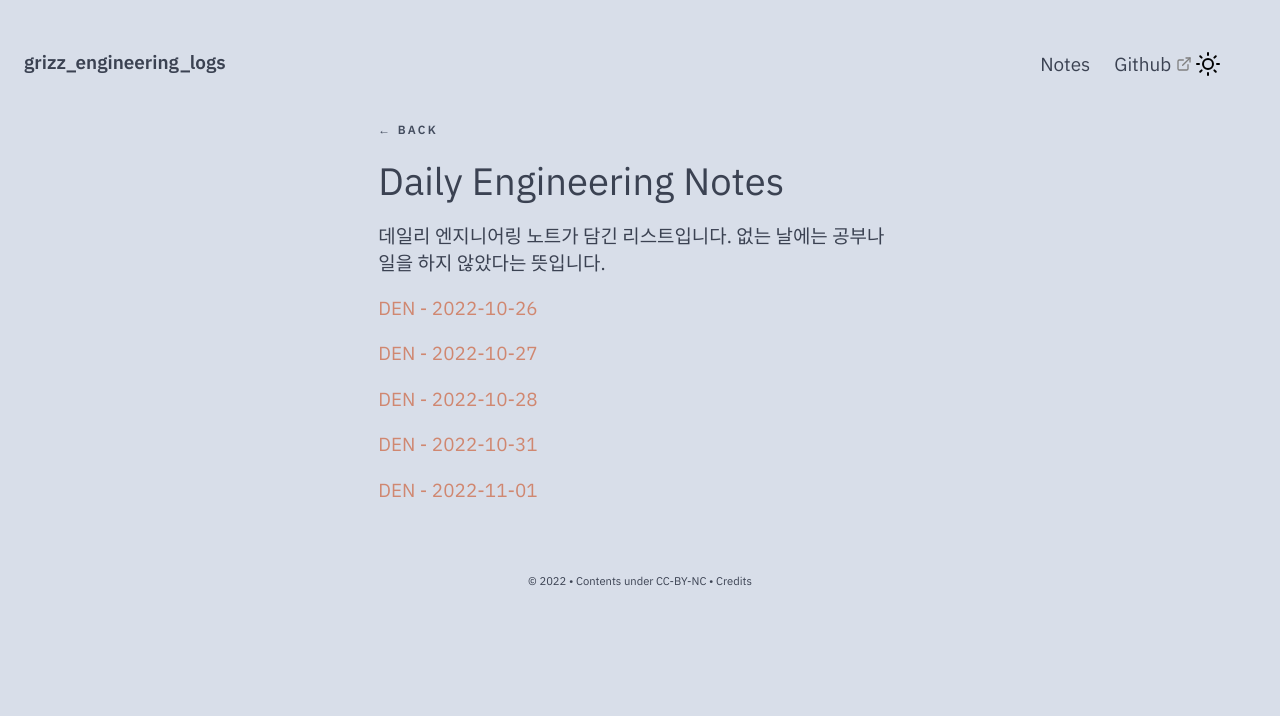
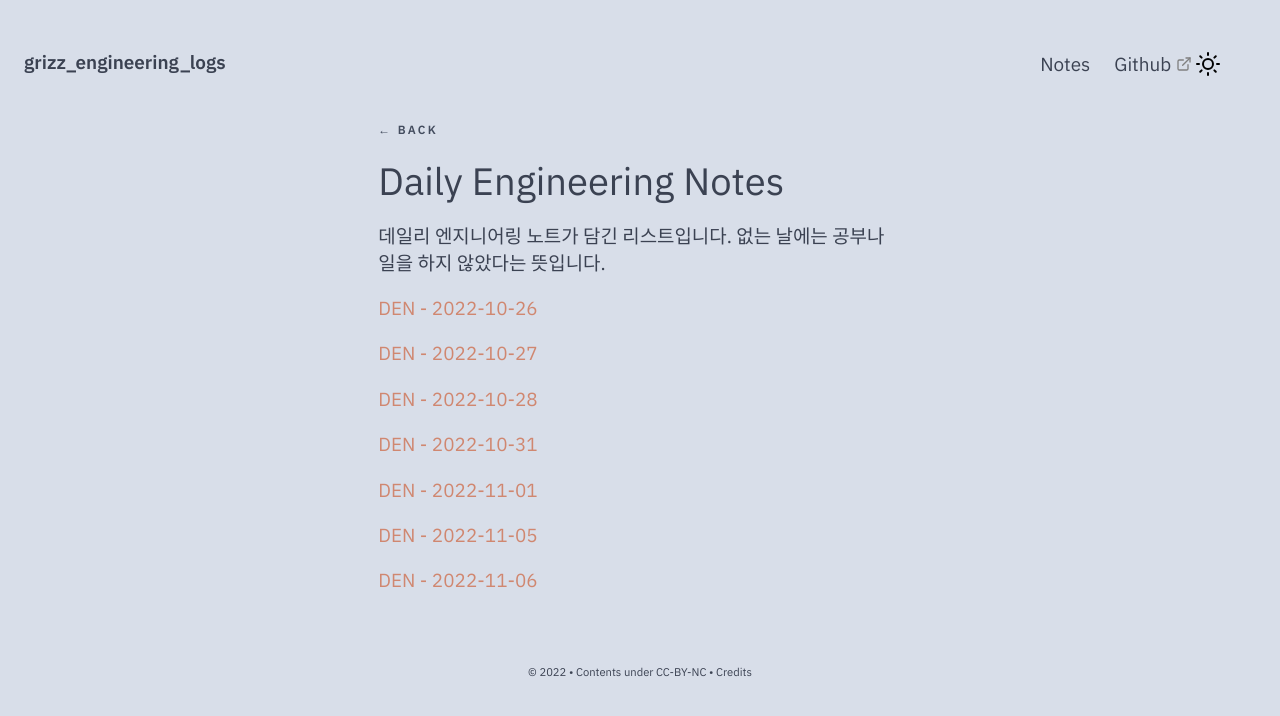
Before and after one commit to timbergrizz/timbergrizz.github.io, a Jekyll site: the page built from _notes/Public/Daily Engineering Notes.md, in a window 1280 px wide. Shown: the top 716 px of the page. Built offline with Jekyll 4.4.1, drawn with Linux system fonts in a browser that asks for light colours; comment, search, counter and statistics services are not loaded.

Commit message:
adding new articles

```diff
--- a/_notes/Public/Daily Engineering Notes.md
+++ b/_notes/Public/Daily Engineering Notes.md
@@ -15,3 +15,7 @@ feed: show
 [[DEN - 2022-10-31]]
 
 [[DEN - 2022-11-01]]
+
+[[DEN - 2022-11-05]]
+
+[[DEN - 2022-11-06]]
```
